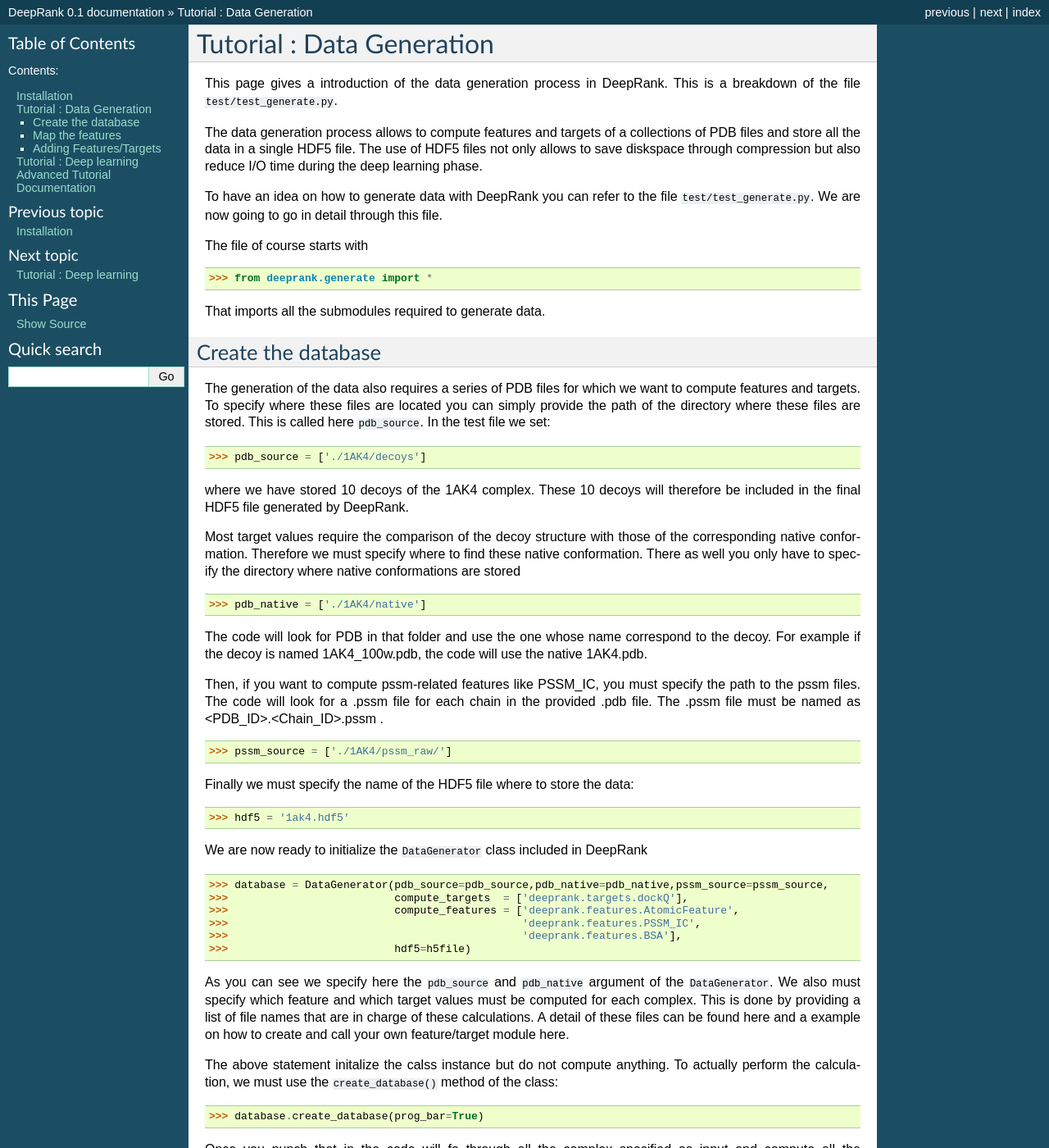
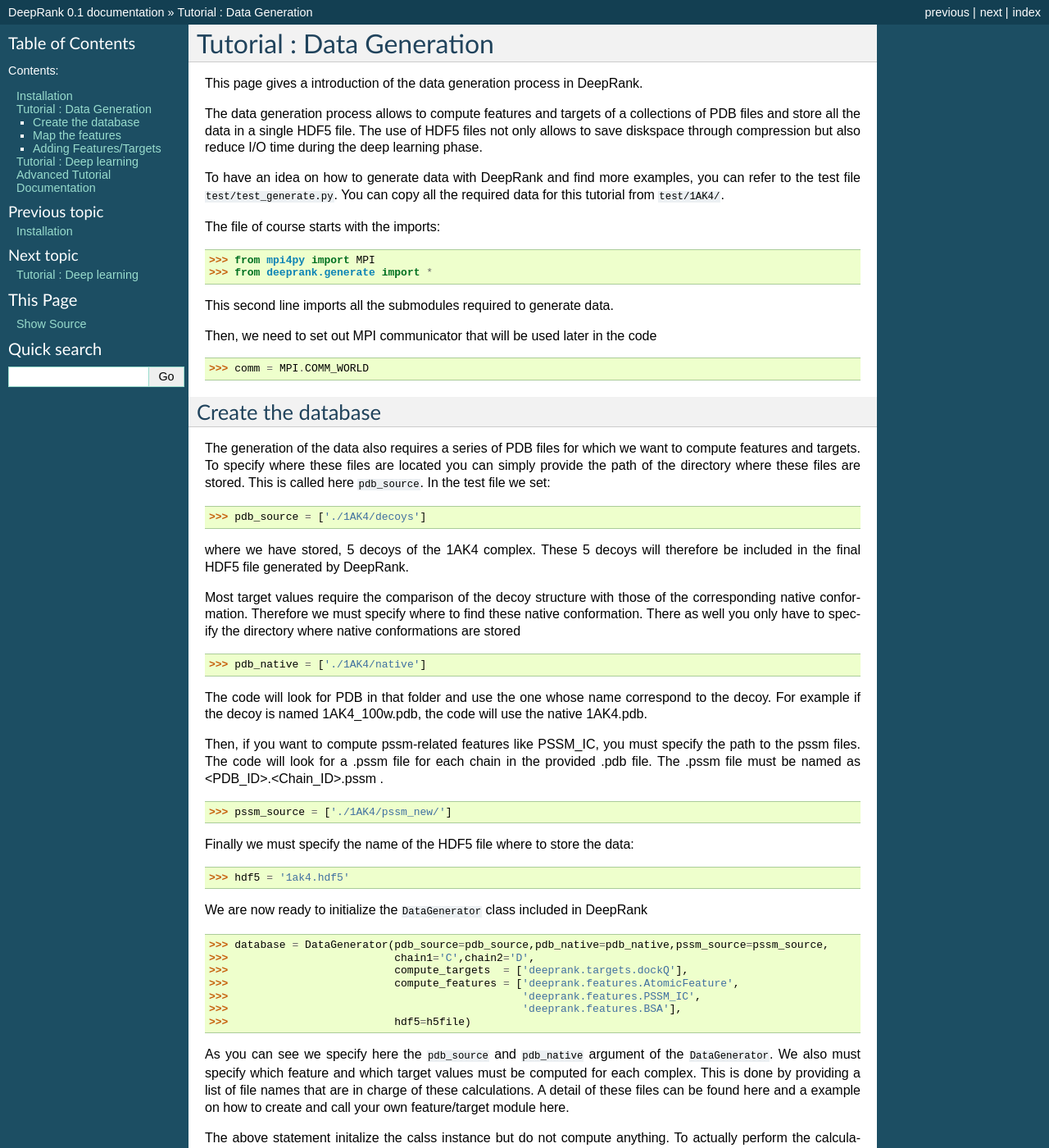
Before and after one commit to DeepRank/deeprank, a Sphinx documentation site: the page built from docs/tutorial.rst, in a window 1280 px wide and 1400 px high. Shown: the whole window at 82% size. Built offline with Sphinx 7.4.7, drawn with Linux system fonts in a browser that asks for light colours; some of the changed text lies outside the part shown.

Commit message:
Update README.md tutorial. Update tutorial.rst. Update multiple tutorial and examples in docstrings to report chainIDs in DataGenerator and DataSet function

```diff
--- a/docs/deeprank.learn.rst
+++ b/docs/deeprank.learn.rst
@@ -8,19 +8,21 @@
 Example:
 
 >>> from deeprank.learn import *
->>> from model3d import cnn
+>>> from model3d import cnn_class
 >>>
 >>> database = '1ak4.hdf5'
 >>>
 >>> # declare the dataset instance
 >>> data_set = DataSet(database,
+>>>                    chain1='C',
+>>>                    chain2='D',
 >>>                    select_feature='all',
 >>>                    select_target='IRMSD',
 >>>                    dict_filter={'IRMSD':'<4. or >10.'})
 >>>
 >>>
 >>> # create the network
->>> model = NeuralNet(data_set, cnn, model_type='3d', task='class')
+>>> model = NeuralNet(data_set, cnn_class, model_type='3d')
 >>>
 >>> # start the training
 >>> model.train(nepoch = 250,divide_trainset=0.8, train_batch_size = 50, num_workers=8)
--- a/docs/tutorial.rst
+++ b/docs/tutorial.rst
@@ -2,18 +2,23 @@
 Tutorial : Data Generation
 ===========================
 
-This page gives a introduction of the data generation process in DeepRank. This is a breakdown of the file ``test/test_generate.py``.
-
+This page gives a introduction of the data generation process in DeepRank.
 
 The data generation process allows to compute features and targets of a collections of PDB files and store all the data in a single HDF5 file. The use of HDF5 files not only allows to save diskspace through compression but also reduce I/O time during the deep learning phase.
 
-To have an idea on how to generate data with DeepRank you can refer to the file ``test/test_generate.py``. We are now going to go in detail through this file.
+To have an idea on how to generate data with DeepRank  and find more examples, you can refer to the test file ``test/test_generate.py``.
+You can copy all the required data for this tutorial from ``test/1AK4/``.
 
-The file of course starts with
+The file of course starts with the imports:
 
+>>> from mpi4py import MPI
 >>> from deeprank.generate import *
 
-That imports all the submodules required to generate data.
+This second line imports all the submodules required to generate data.
+
+Then, we need to set out MPI communicator that will be used later in the code
+
+>>> comm = MPI.COMM_WORLD
 
 Create the database
 ---------------------
@@ -22,7 +27,7 @@
 
 >>> pdb_source = ['./1AK4/decoys']
 
-where we have stored 10 decoys of the 1AK4 complex. These 10 decoys will therefore be included in the final HDF5 file generated by DeepRank.
+where we have stored, 5 decoys of the 1AK4 complex. These 5 decoys will therefore be included in the final HDF5 file generated by DeepRank.
 
 Most target values require the comparison of the decoy structure with those of the corresponding native conformation. Therefore we must specify where to find these native conformation. There as well you only have to specify the directory where native conformations are stored
 
@@ -33,7 +38,7 @@
 Then, if you want to compute pssm-related features like PSSM_IC, you must specify the path to the pssm files. The code will look for a .pssm file for each chain in the provided .pdb file.
 The .pssm file must be named as <PDB_ID>.<Chain_ID>.pssm .
 
->>> pssm_source = ['./1AK4/pssm_raw/']
+>>> pssm_source = ['./1AK4/pssm_new/']
 
 Finally we must specify the name of the HDF5 file where to store the data:
 
@@ -42,6 +47,7 @@
 We are now ready to initialize the ``DataGenerator`` class included in DeepRank
 
 >>> database = DataGenerator(pdb_source=pdb_source,pdb_native=pdb_native,pssm_source=pssm_source,
+>>>                          chain1='C',chain2='D',
 >>> 	                     compute_targets  = ['deeprank.targets.dockQ'],
 >>> 	                     compute_features = ['deeprank.features.AtomicFeature',
 >>> 	                                         'deeprank.features.PSSM_IC',
@@ -95,4 +101,4 @@
 >>> # map features
 >>> database.map_features()
 
-Voila ! Here we simply sepcify the name of an existing hdf5 file containing the database and new features/targets to add to this database. The methods ``add_target`` and ``add_feature`` are then simply called to add data to the file. Don't forget to map the new features afterwards. Note that you don't have to provide any information for the mapping. The code will detect the grid used for the mapping of the other features and will only map the features newly added to the database.
+Voilà! Here we simply sepcify the name of an existing hdf5 file containing the database and new features/targets to add to this database. The methods ``add_target`` and ``add_feature`` are then simply called to add data to the file. Don't forget to map the new features afterwards. Note that you don't have to provide any information for the mapping. The code will detect the grid used for the mapping of the other features and will only map the features newly added to the database.
--- a/docs/tutorial_deeplearning.rst
+++ b/docs/tutorial_deeplearning.rst
@@ -45,12 +45,12 @@
 
 Most of the time one wants to specify which feature to use. We must then use a *dictionary*. As you can see in the HDF5 file, the ``mapped_features`` subgroup of each complex contains two groups ``AtomicDensities_ind`` and ``Feature_ind``. We'll forget about the ``_ind`` that is for legacy reasons, but these two groups contains the atomic densities and other features respectively. Therefore the value used in the example above:
 
->>> select_feature={ 'AtomicDensities_ind' : 'all',
->>>                  'Feature_ind' : ['coulomb','vdwaals','charge','pssm']}
+>>> select_feature={ 'AtomicDensities' : 'all',
+>>>                  'Features' : ['coulomb','vdwaals','charge','pssm']}
 
 Specify that we want to use all the atomic densities and only a few features that are named here. If for example one wants to only use the pssm_ic feature then the arguments should be set to:
 
->>> select_feature={'Feature_ind':['pssm_ic']}
+>>> select_feature={'Features':['pssm_ic']}
 
 As you can see in the HDF5 file for each feature, the data of chainA and chainB are stored separately. But it is possible to combine the feature of both chains in a single channel via the argument ``pair_chain_feature``. For example here this argument is set to:
 
```
Also changed, not shown: other parts of docs/tutorial.rst (+2 -2 lines), README.md (+27 -28 lines), docs/deeprank.generate.rst (+11 -7 lines), docs/intro.rst (+11 -11 lines), 3 other files.
